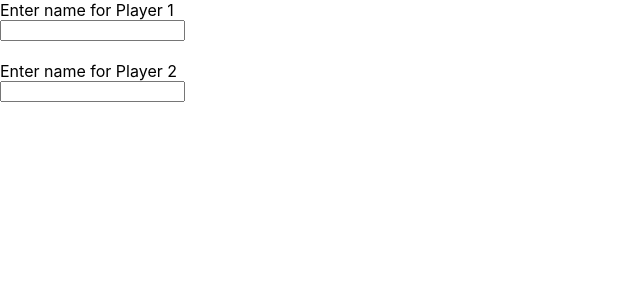
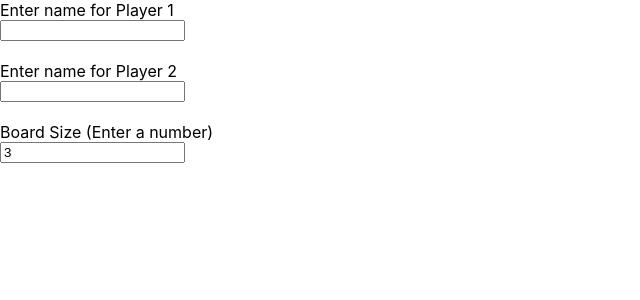
Before and after one commit to Travisenquiry/tictactoe-react-variable, a React (Create React App) app: page / in a window 1280 px wide. Shown: the top 300 px of the page, without its empty margins (0-640 px from the left). Built offline with nearby package versions, Linux system fonts and the light colour scheme.

Commit message:
Created BoardSizeComponent.

```diff
--- a/src/App.js
+++ b/src/App.js
@@ -1,7 +1,9 @@
 import React from 'react';
 import './App.css';
 import NameComponent from './components/Tictactoe/Option/NameComponent.jsx';
+import BoardSizeComponent from './components/Tictactoe/Option/BoardSizeComponent.jsx';
 import BoardComponent from './components/Tictactoe/Board/BoardComponent.jsx';
+
 
 const App = () => {
   return (
@@ -9,6 +11,8 @@ const App = () => {
       <NameComponent playerIndex="1"/>
       <br />
       <NameComponent playerIndex="2"/>
+      <br />
+      <BoardSizeComponent />
       <BoardComponent />
     </div>
   );
--- /dev/null
+++ b/src/components/Tictactoe/Option/BoardSizeComponent.jsx
@@ -0,0 +1,13 @@
+import React from 'react';
+import './BoardSizeComponent.css';
+
+const BoardSizeComponent = () => {
+    return (
+        <div className="board-size-input-div">
+            Board Size (Enter a number)
+            <input className="board-size" defaultValue="3"></input>
+        </div>
+    )
+}
+
+export default BoardSizeComponent;
```
Also changed, not shown: src/components/Tictactoe/Option/BoardSizeComponent.css (added).
